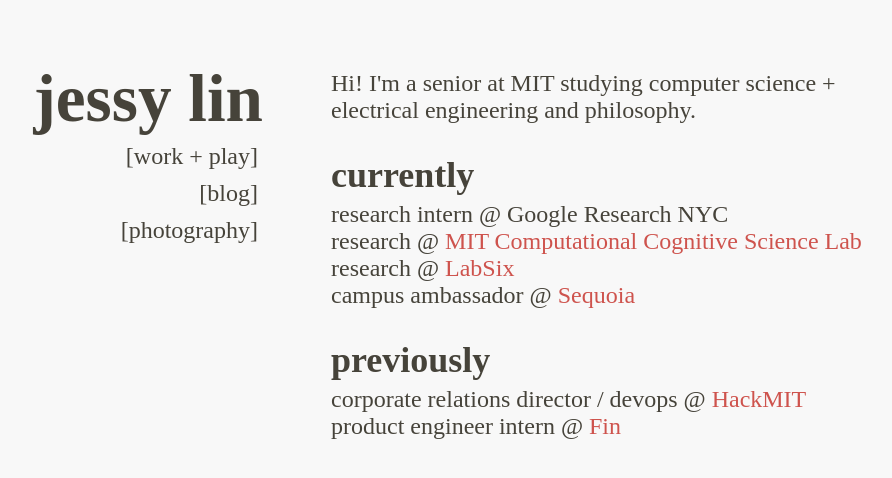
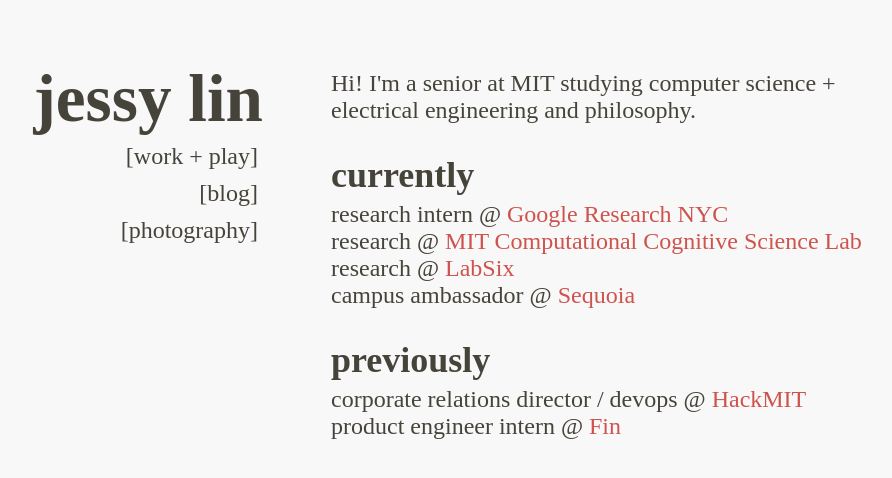
Before and after one commit to jlin816/jlin816.github.io, a Jekyll site: the page built from index.html, in a window 1280 px wide. Shown: the top 478 px of the page, without its empty margins (167-1059 px from the left). Built offline with Jekyll 4.4.1, drawn with Linux system fonts in a browser that asks for light colours; nearby versions of some CDN libraries; some web fonts are replaced; part of the change alters nothing that is shown.

```diff
--- a/_includes/content.html
+++ b/_includes/content.html
@@ -2,7 +2,7 @@ Hi! I'm a senior at MIT studying computer science + electrical engineering and p
 
 <h2>currently</h2>
 <ul>
-    <li>research intern @ Google Research NYC</li>
+    <li>research intern @ <a href="https://ai.google/">Google Research NYC</a></li>
     <li>research @ <a href="http://cocosci.mit.edu">MIT Computational Cognitive Science Lab</a></li>
     <li>research @ <a href="https://www.labsix.org">LabSix</a></li>
     <li>campus ambassador @ <a href="https://sequoiacap.com">Sequoia</a></li>
```
